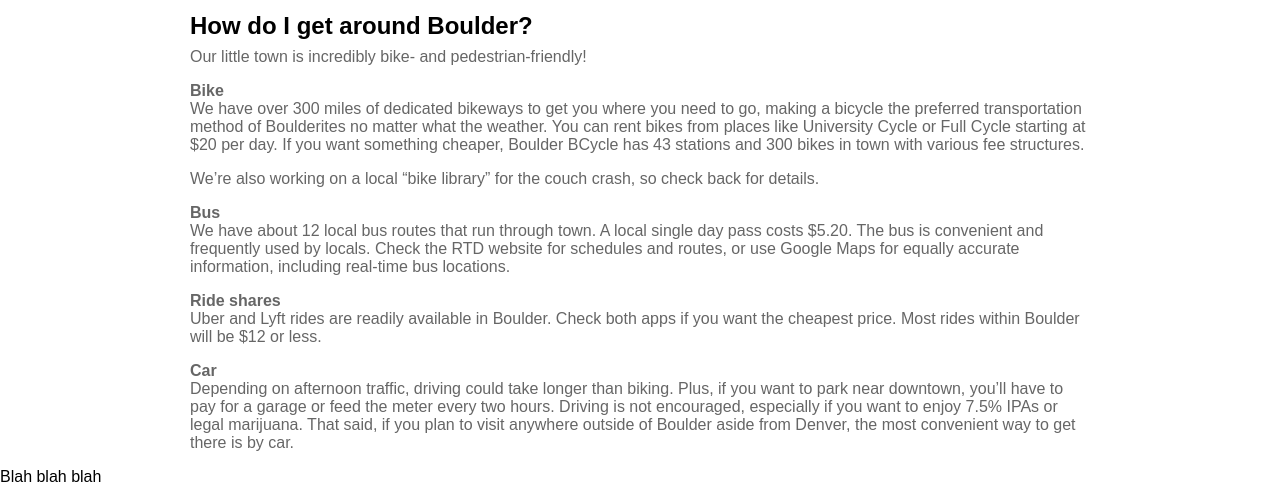
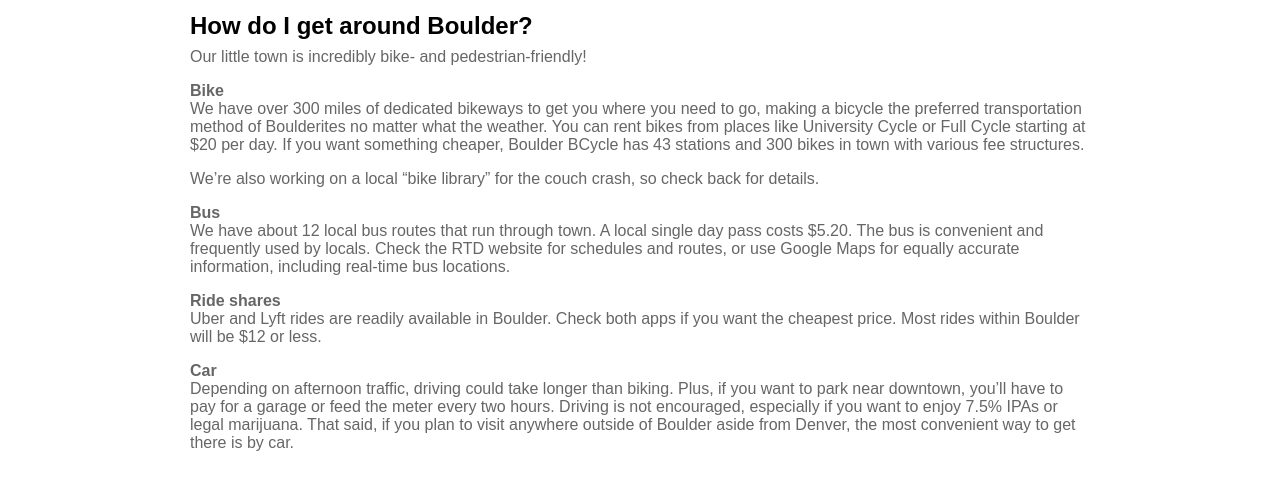
Before and after one commit to spencels/bcc-site, a Jekyll site: the page built from index.md, in a window 1280 px wide and 900 px high, scrolled down 1697 px, cut to the strip 414-900 px from the top of the window. Built offline with Jekyll 4.4.1, drawn with Linux system fonts in a browser that asks for light colours.

Commit message:
Remove temp footer

```diff
--- a/_layouts/default.html
+++ b/_layouts/default.html
@@ -23,7 +23,3 @@
   <hr />
   {{ content }}
 </main>
-
-<footer>
-    Blah blah blah
-</footer>
```
